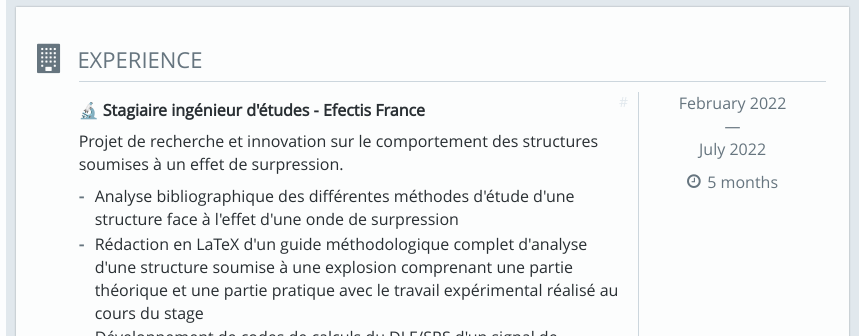
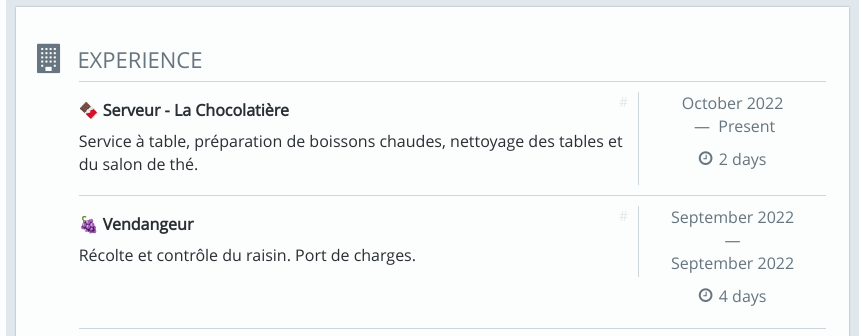
Before and after one commit to mathisgauthey/CV, a website: page index.html in a window 1280 px wide. Shown: the part 163-499 px from the top of the page, 421-1280 px from the left. Drawn offline with Linux system fonts and the light colour scheme.

Commit message:
Updated index

```diff
--- a/index.html
+++ b/index.html
@@ -155,6 +155,67 @@
               </h3>
 
               <ul class="list-unstyled">
+                  <li class="detail-item row" id="experience-10" itemprop="worksFor" itemscope itemtype="http://schema.org/Organization">
+                    <div class="col-sm-9 detail-item-content">
+                      <a class="anchor-link item-anchor" href="#experience-10">#</a>
+                      <h4>
+                        <strong>🍫 Serveur - La Chocolatière</strong>                      </h4>
+
+                        <p class="visible-xs-block text-muted">
+                          <small>
+                            <time datetime="2022-10-25">October 2022</time>&nbsp;—&nbsp;
+                              <time>Present</time>
+                            &nbsp;<span class="duration-counter"><i aria-hidden="true" class="icon-clock-o"></i>&nbsp;2 days</span>
+                          </small>
+                        </p>
+
+                      <p>Service à table, préparation de boissons chaudes, nettoyage des tables et du salon de thé.</p>
+
+                    </div>
+
+                      <div class="col-sm-3 detail-item-sidebar text-muted text-center hidden-xs">
+                        <p>
+                          <time datetime="2022-10-25">October 2022</time>
+                          <br>
+                          &nbsp;—&nbsp;
+                            <time>Present</time>
+                        </p>
+                        <p>
+                          <i aria-hidden="true" class="icon-clock-o icon-left"></i>&nbsp;2 days
+                        </p>
+                      </div>
+                  </li>
+                  <li class="detail-item row" id="experience-9" itemprop="worksFor" itemscope itemtype="http://schema.org/Organization">
+                    <div class="col-sm-9 detail-item-content">
+                      <a class="anchor-link item-anchor" href="#experience-9">#</a>
+                      <h4>
+                        <strong>🍇 Vendangeur</strong>                      </h4>
+
+                        <p class="visible-xs-block text-muted">
+                          <small>
+                            <time datetime="2022-09-05">September 2022</time>&nbsp;—&nbsp;
+                              <time datetime="2022-09-09">September 2022</time>
+                            &nbsp;<span class="duration-counter"><i aria-hidden="true" class="icon-clock-o"></i>&nbsp;4 days</span>
+                          </small>
+                        </p>
+
+                      <p>Récolte et contrôle du raisin. Port de charges.</p>
+
+                    </div>
+
+                      <div class="col-sm-3 detail-item-sidebar text-muted text-center hidden-xs">
+                        <p>
+                          <time datetime="2022-09-05">September 2022</time>
+                          <br>
+                          &nbsp;—&nbsp;
+                            <br>
+                            <time datetime="2022-09-09">September 2022</time>
+                        </p>
+                        <p>
+                          <i aria-hidden="true" class="icon-clock-o icon-left"></i>&nbsp;4 days
+                        </p>
+                      </div>
+                  </li>
                   <li class="detail-item row" id="experience-8" itemprop="worksFor" itemscope itemtype="http://schema.org/Organization">
                     <div class="col-sm-9 detail-item-content">
                       <a class="anchor-link item-anchor" href="#experience-8">#</a>
```
Also changed, not shown: 1 other file.
